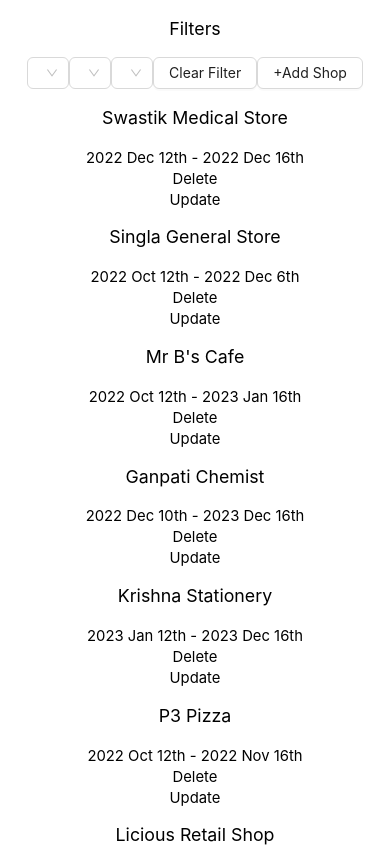
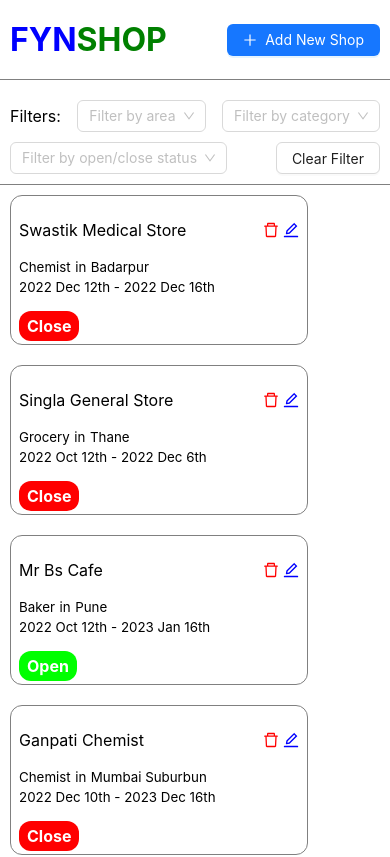
Before and after one commit to Swastikyadav/FynShop, a React (Create React App) app: page / in a window 390 px wide. Shown: the top 857 px of the page. Built offline with nearby package versions, Linux system fonts and the light colour scheme.

Commit message:
Add responsive design

```diff
--- a/package.json
+++ b/package.json
@@ -14,6 +14,7 @@
     "react-dom": "^18.2.0",
     "react-redux": "^8.0.5",
     "react-scripts": "5.0.1",
+    "styled-components": "^5.3.6",
     "uuid": "^9.0.0",
     "web-vitals": "^2.1.4"
   },
--- a/src/App.js
+++ b/src/App.js
@@ -5,11 +5,11 @@
 
 function App() {
   return (
-    <div className="App">
-      <header className="App-header">
+    // <div className="App">
+    //   <header className="App-header">
         <ShopList />
-      </header>
-    </div>
+    //   </header>
+    // </div>
   );
 }
 
--- /dev/null
+++ b/src/components/Filters.js
@@ -0,0 +1,96 @@
+import React, { useState } from 'react';
+import { Select, Button } from 'antd';
+import styled from 'styled-components';
+import { useSelector, useDispatch } from 'react-redux';
+
+import {
+  selectShopList,
+  filterByArea,
+  filterByCategory,
+  filterByStatus,
+  clearFilter,
+} from '../features/shopList/shopListSlice';
+
+const FiltersComp = styled.div`
+  display: flex;
+  align-items: center;
+  justify-content: space-between;
+  flex-wrap: wrap;
+  width: 100%;
+  min-height: 80px;
+  padding: 10px;
+  box-sizing: border-box;
+  border-bottom: 1px solid gray;
+`;
+
+function Filters() {
+  const dispatch = useDispatch();
+  const {
+    shopList: {
+      areaDropdownOptions,
+      categoryDropdownOptions
+    }
+  } = useSelector(selectShopList);
+
+  const [areaFilter, setAreaFilter] = useState(undefined);
+  const [categoryFilter, setCategoryFilter] = useState(undefined);
+  const [statusFilter, setStatusFilter] = useState(undefined);
+
+  return (
+    <FiltersComp>
+      <p>Filters:</p>
+      <Select
+        placeholder="Filter by area"
+        options={areaDropdownOptions}
+        value={areaFilter}
+        onChange={e => {
+          setAreaFilter(e);
+          setCategoryFilter(undefined);
+          setStatusFilter(undefined);
+          dispatch(filterByArea(e));
+        }}
+      />
+      <Select
+        placeholder="Filter by category"
+        options={categoryDropdownOptions}
+        value={categoryFilter}
+        onChange={e => {
+          setCategoryFilter(e);
+          setAreaFilter(undefined);
+          setStatusFilter(undefined);
+          dispatch(filterByCategory(e));
+        }}
+      />
+
+      <Select
+        placeholder="Filter by open/close status"
+        options={[
+          {
+            value: "open",
+            label: "Open",
+          },
+          {
+            value: "close",
+            label: "Close",
+          }
+        ]}
+        value={statusFilter}
+        onChange={e => {
+          setCategoryFilter(undefined);
+          setAreaFilter(undefined);
+          setStatusFilter(e);
+          dispatch(filterByStatus(e));
+        }}
+      />
+
+      <Button onClick={() => {
+        setAreaFilter(undefined);
+        setCategoryFilter(undefined);
+        setStatusFilter(undefined);
+        dispatch(clearFilter());
+      }}>Clear Filter</Button>
+    </FiltersComp>
+  );
+}
+
+export default Filters;
--- /dev/null
+++ b/src/components/Header.js
@@ -0,0 +1,36 @@
+import React from 'react';
+import { Button } from 'antd';
+import { PlusOutlined } from '@ant-design/icons';
+import styled from 'styled-components';
+
+const HeaderComp = styled.header`
+  width: 100%;
+  height: 80px;
+  display: flex;
+  align-items: center;
+  justify-content: space-between;
+  padding: 10px;
+  box-sizing: border-box;
+  border-bottom: 1px solid gray;
+`;
+
+function Header({ setIsModalOpen }) {
+  return (
+    <HeaderComp>
+      <h1>
+        <span style={{color: "blue"}}>FYN</span>
+        <span style={{color: "green"}}>SHOP</span>
+      </h1>
+
+      <Button
+        icon={<PlusOutlined />}
+        type="primary"
+        onClick={() => setIsModalOpen(true)}
+      >
+        Add New Shop
+      </Button>
+    </HeaderComp>
+  );
+}
+
+export default Header;
--- /dev/null
+++ b/src/components/ShopCard.js
@@ -0,0 +1,82 @@
+import React from 'react';
+import moment from 'moment';
+import styled from 'styled-components';
+import { useDispatch } from 'react-redux';
+import { EditOutlined, DeleteOutlined } from '@ant-design/icons';
+
+import { deleteShop } from '../features/shopList/shopListSlice';
+
+const ShopCardComp = styled.article`
+  padding: 8px;
+  margin: 10px;
+  width: 280px;
+  border: 1px solid gray;
+  border-radius: 12px;
+
+  & .card-header {
+    display: flex;
+    align-items: center;
+    justify-content: space-between;
+  }
+
+  & .status {
+    padding: 5px 8px;
+    border-radius: 12px;
+    color: #fff;
+    font-weight: bold;
+    background: ${props => props.getShopStatus() ? "#0f0" : "#f00"}
+  }
+`;
+
+function ShopCard({ shop, setIsModalOpen, setEditShopId }) {
+  const dispatch = useDispatch();
+
+  const getShopStatus = () => {
+    const todayDate = moment(new Date());
+    const openingDate = moment(new Date(shop.openingDate));
+    const closingDate = moment(new Date(shop.closingDate));
+
+    return todayDate.isBetween(openingDate, closingDate);
+  }
+
+  return (
+    <ShopCardComp getShopStatus={getShopStatus}>
+      <div className="card-header">
+        <p>{shop.name}</p>
+        <span>
+          <DeleteOutlined
+            style={{color: "red"}}
+            onClick={() => dispatch(deleteShop(shop.id))}
+          />
+          {" "}
+          <EditOutlined
+            style={{color: "blue"}}
+            id={shop.id}
+            onClick={() => {
+              setEditShopId(shop.id);
+              setIsModalOpen(true);
+            }}
+          />
+        </span>
+      </div>
+
+      <div>
+        <small>{shop.category}</small>
+        {" "}
+        <small>in</small>
+        {" "}
+        <small>{shop.area}</small>
+      </div>
+
+      <small>
+        {moment(new Date(shop.openingDate)).format("YYYY MMM Do")} - {moment(new Date(shop.closingDate)).format("YYYY MMM Do")}
+      </small>
+
+      <br />
+      <br />
+      <span className="status">{getShopStatus() ? "Open" : "Close"}</span>
+    </ShopCardComp>
+  );
+}
+
+export default ShopCard;
--- a/src/features/shopList/ShopList.js
+++ b/src/features/shopList/ShopList.js
@@ -4,19 +4,26 @@
 import { Modal, Input, Select, Divider, Space, Button, DatePicker } from 'antd';
 import { v4 as uuidv4 } from 'uuid';
 import moment from 'moment';
+import styled from 'styled-components';
 
 import {
   addShop,
-  deleteShop,
   updateShop,
   addNewArea,
   addNewCategory,
   selectShopList,
-  filterByArea,
-  filterByCategory,
-  filterByStatus,
-  clearFilter,
 } from './shopListSlice';
+
+import Header from '../../components/Header';
+import Filters from '../../components/Filters';
+import ShopCard from '../../components/ShopCard';
+
+const ShopCardsContainer = styled.section`
+  display: flex;
+  align-items: center;
+  flex-wrap: wrap;
+  margin: 0 auto;
+`;
 
 const { RangePicker } = DatePicker;
 
@@ -26,8 +33,8 @@
 
   const initialShopInfo = {
     name: "",
-    area: "",
-    category: "",
+    area: undefined,
+    category: undefined,
     openingDate: "",
     closingDate: "",
   }
@@ -37,9 +44,6 @@
   const [newCategory, setNewCategory] = useState("");
   const [editShopId, setEditShopId] = useState("");
   const [newShopInfo, setNewShopInfo] = useState(initialShopInfo);
-  const [areaFilter, setAreaFilter] = useState("");
-  const [categoryFilter, setCategoryFilter] = useState("");
-  const [statusFilter, setStatusFilter] = useState("");
   const [isError, setIsError] = useState(false);
 
   useEffect(() => {
@@ -112,75 +116,24 @@
 
   return (
     <div>
-      <p>Filters</p>
-      <Select
-        placeholder="Filter by area"
-        options={areaDropdownOptions}
-        value={areaFilter}
-        onChange={e => {
-          setAreaFilter(e);
-          setCategoryFilter("");
-          setStatusFilter("");
-          dispatch(filterByArea(e));
-        }}
-      />
-      <Select
-        placeholder="Filter by category"
-        options={categoryDropdownOptions}
-        value={categoryFilter}
-        onChange={e => {
-          setCategoryFilter(e);
-          setAreaFilter("");
-          setStatusFilter("");
-          dispatch(filterByCategory(e));
-        }}
-      />
+      <Header setIsModalOpen={setIsModalOpen} />
 
-      <Select
-        placeholder="Filter by open/close status"
-        options={[
-          {
-            value: "open",
-            label: "Open",
-          },
-          {
-            value: "close",
-            label: "Close",
-          }
-        ]}
-        value={statusFilter}
-        onChange={e => {
-          setCategoryFilter("");
-          setAreaFilter("");
-          setStatusFilter(e);
-          dispatch(filterByStatus(e));
-        }}
-      />
+      <Filters />
 
-      <Button onClick={() => {
-        setAreaFilter("");
-        setCategoryFilter("");
-        dispatch(clearFilter());
-      }}>Clear Filter</Button>
-
-      <Button onClick={() => setIsModalOpen(true)}>+Add Shop</Button>
+      <ShopCardsContainer>
         {
           shopData.map((shop, idx) => {
-          return (<React.Fragment key={shop.id}>
-            <p>{shop.name}</p>
-            <small>
-              {moment(new Date(shop.openingDate)).format("YYYY MMM Do")} - {moment(new Date(shop.closingDate)).format("YYYY MMM Do")}
-            </small>
-            <br />
-            <small onClick={() => dispatch(deleteShop(shop.id))}>Delete</small>
-            <br />
-            <small id={shop.id} onClick={() => {
-              setEditShopId(shop.id);
-              setIsModalOpen(true);
-            }}>Update</small>
-          </React.Fragment>)
+            return (
+              <ShopCard
+                shop={shop}
+                setIsModalOpen={setIsModalOpen}
+                setEditShopId={setEditShopId}
+                key={idx}
+              />
+            )
           })
         }
+      </ShopCardsContainer>
 
       {isModalOpen && <Modal
         title={editShopId ? "Edit Shop" : "Add New Shop"}
@@ -200,6 +153,10 @@
         {!isAlphabetOnly(newShopInfo.name) && <small style={{color: "red"}}>Only alphabets are allowed</small>}
         {isError && !newShopInfo.name && <small style={{color: "red"}}>Shop name is required</small>}
 
+        <br /><br />
+
+        <div style={{display: "flex", flexWrap: "wrap"}}>
+          <span style={{marginRight: "4px"}}>
             <Select
               showSearch
               placeholder="Select or add new area."
@@ -211,8 +168,11 @@
               })}
               dropdownRender={(menu) => dropDownRender(menu, "area")}
             />
+            <br />
             {isError && !newShopInfo.area && <small style={{color: "red"}}>Area is required</small>}
+          </span>
 
+          <span>
             <Select
               showSearch
               placeholder="Select or add new category."
@@ -224,7 +184,10 @@
               })}
               dropdownRender={(menu) => dropDownRender(menu, "category")}
             />
+            <br />
             {isError && !newShopInfo.category && <small style={{color: "red"}}>Category is required</small>}
+          </span>
+        </div>
 
         {
           editShopId && <>
@@ -237,6 +200,8 @@
           </>
         }
 
+        <br />
+
         {editShopId && <small>Change opening and closing date</small>}
         <RangePicker
           onChange={e => setNewShopInfo({
@@ -245,9 +210,14 @@
             closingDate: new Date(e[1]["$d"]).getTime(),
           })}
         />
+        <br />
         {isError && (!newShopInfo.openingDate || !newShopInfo.closingDate) && <small style={{color: "red"}}>Date range is required</small>}
 
-        <Button onClick={() => {
+        <br />
+
+        <Button
+          type="primary"
+          onClick={() => {
             if (!newShopInfo.name || !newShopInfo.area || !newShopInfo.category || !newShopInfo.openingDate || !newShopInfo.closingDate || !isAlphabetOnly(newShopInfo.name)) {
               setIsError(true);
               return;
@@ -258,7 +228,8 @@
             : dispatch(addShop({ ...newShopInfo, id: uuidv4() }));
 
             closeModal();
-        }}>
+          }}
+        >
           {editShopId ? "Edit Shop" : "Add Shop"}
         </Button>
       </Modal>}
--- a/src/utils/data.js
+++ b/src/utils/data.js
@@ -18,7 +18,7 @@
     id: uuidv4(),
   },
   {
-    name: "Mr B's Cafe",
+    name: "Mr Bs Cafe",
     area: "Pune",
     category: "Baker",
     openingDate: new Date("2022-10-12").getTime(),
```
Also changed, not shown: 1 other file (tests, documents, lock files or other folders). Lines whose indentation alone changed are shown as unchanged.
